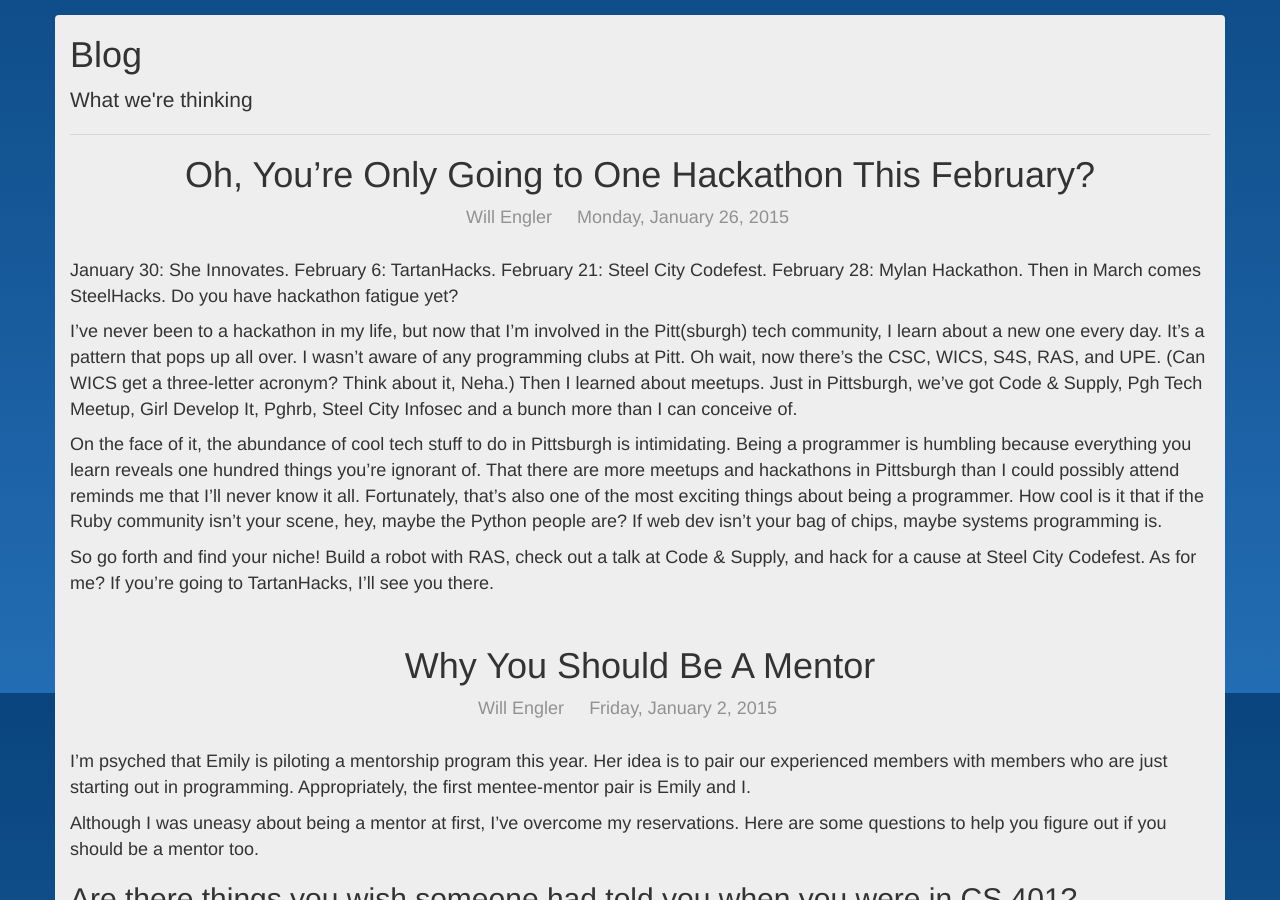
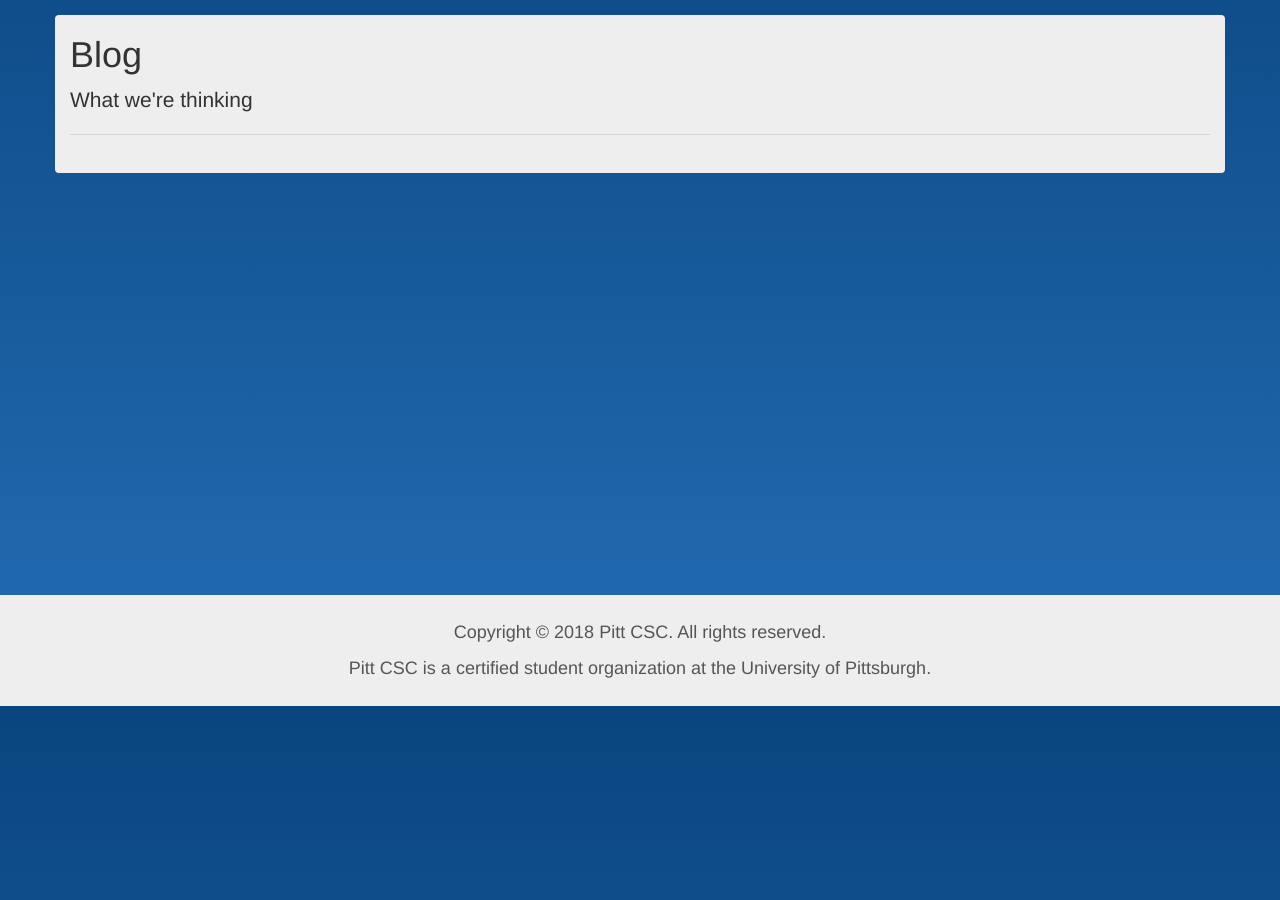
Before and after one commit to pittcsc/old-pittcsc-website-archived, a Jekyll site: the page built from pages/blog.html, in a window 1280 px wide and 900 px high, scrolled down 207 px. Built offline with Jekyll 4.4.1, drawn with Linux system fonts in a browser that asks for light colours; nearby versions of some CDN libraries; after the commit the page ends 913 px from its top, so only the background shows below that; some of the changed text lies outside the part shown.

Commit message:
Purging jobs page and blog posts

```diff
--- a/_posts/2014-08-19-better-together.md
+++ /dev/null
@@ -1,30 +0,0 @@
----
-layout: post
-title: Better. Together.
-author: Will Engler
-date: 2014-08-19 12:23:30
----
-
-A Strong Foundation
---------------------
-
-When I started taking computer science classes at Pitt, I was struck by how helpful my classmates were. Most everyone seemed willing to walk a struggling classmate through a tricky concept or help kill a persistent bug. I’d heard horror stories about cutthroat competitiveness at other departments and schools, but not here. Pitt CS and CoE students are in it together.
-
-So when our president Alex started laying the ground work for the Computer Science Club, I was surprised that something like it didn’t exist already. Did nobody else bother to try? Did past clubs fail because coders don’t like to be organized? Whatever the case, I wanted this club to exist, so I jumped at the chance to be VP.
-
-Growing a Community
--------------------
-
-My vision for the CSC is to build on the strong collaborative spirit that already exists among Pitt CS and CoE students. I want to create a space where we can get together and learn more than we could as individuals.
-
-Our more experienced students have amassed impressive experience from work and side projects. I want this club to be a forum for them to share what they’ve learned. I look forward to watching the veterans step up and lead club projects, helping others get up to speed on technologies that they know in and out.
-
-I also hope that the CSC will be indispensable for new students. The club will be a great way for less experienced students to get up to speed on techniques that you don’t learn in the classroom. I didn’t know that version control was _a thing_ until less than a year ago. If I have my way, our junior members won’t stumble around in ignorance like I did. (Not to suggest that I don’t still stumble around in ignorance all the time. Such is the life of a young developer.)
-
-Let’s Get Started
------------------
-
-I’m excited not just for this club, but for all of the activity brewing in the Pitt CS community. Students4Startups is getting off the ground, [Women in Computer Science][WiCS] will be stronger than ever, and Pitt's chapter of the computing honorary society [Upsilon Pi Epsilon][upe] has been reactivated. Let’s make people jealous that they’re not a CS or CoE major at Pitt.
-
-[WiCS]:	http://www.wics.cs.pitt.edu/
-[upe]:	http://upe.acm.org/
--- a/_posts/2014-10-19-how-were-doing.md
+++ /dev/null
@@ -1,31 +0,0 @@
----
-layout: post
-title: How We're Doing
-author: Will Engler
-date: 2014-10-20 12:40:30
----
-
-The Pitt Computer Science Club has been active for about two months now. With the semester half-way through, now seems like a good time to reflect on how we're doing as a club.
-
-What We've Done Well
------------------------
-
-* **Community**: I think that the most valuable thing this club provides is an opportunity for members to meet each other. I’ve met so many interesting people and made good friends from this club. I hope others have had a similar experience.
-
-* **Meetings and Workshops**: Every week, I look forward to the meetings. We bring in interesting talks, but I most enjoy the parts where we open it up to everyone. I’d like to see more presentations from members, but overall I think the meetings are a success.
-
-* **Branching Out**: If it weren’t for the CSC, I wouldn’t have had the chance to check out some cool meetups or meet some local developers. By bringing in more local developers and letting everyone know about tech events, we can help connect Pitt to Pittsburgh's tech scene.
-
-What We Can Improve On
--------------------------
-
-* **Projects**: Enabling our members to learn by doing was a big priority for us. I'm proud of what we've done on our projects so far, but we can do a much better job of organizing them. The Projects Committee is taking what we've learned this semester and designing a new system. I'm excited to see how our next batch of projects will turn out.
-
-* **Focus**: We're ambitious. We want to put on helpful workshops, run entertaining meetings, organize killer projects, and host big events like hackathons. This ambition is laudable, but I fear that we might overextend ourselves. I for one have overcommitted myself this semester. I haven't been putting enough time into my role as project leader for the beginner security project. In the second half of the semester, I plan on cutting back on some of my commitments to focus on the club’s core mission.
-
-* **Growth**: We could be reaching a ton more students across CS, CoE, IS and more. There are lots of students in these majors who haven't heard of us but would probably like to join. With the officers focused on the day-to-day, we haven't put in the time to bring in new members. We plan to fix this by making a new officer position focused solely on growing the club.
-
-Disclaimer
----------------
-
-This is just my perspective. I can’t speak for all the officers or the club at large. Please contact an officer to let us know how you think the club is doing and how we can improve. Or better yet, come talk to an officer before or after a Monday meeting or find us during the week in Sennott Square.
--- a/_posts/2015-01-02-why-mentor.md
+++ /dev/null
@@ -1,33 +0,0 @@
----
-layout: post
-title: Why You Should Be A Mentor
-author: Will Engler
-date: 2015-01-02 05:45:30
----
-
-I'm psyched that Emily is piloting a mentorship program this year. Her idea is to pair our experienced members with members who are just starting out in programming. Appropriately, the first mentee-mentor pair is Emily and I.
-
-Although I was uneasy about being a mentor at first, I've overcome my reservations. Here are some questions to help you figure out if you should be a mentor too.
-
-Are there things you wish someone had told you when you were in CS 401?
------------------------------------------------------------------------
-
-How can I be a mentor, I wondered, if I’m not a star programmer who has his whole life figured out and 10 job offers from Twitter, Tinder, Grindr et al.? In truth, it doesn’t matter that I’m not the next [Sam Altman][AltmanWiki] (But hey, who knows.). It does matter that I’ve been through a few upper-level electives, thrived in my co-op, and spent a year or two simmering in software culture.
-
-Wouldn’t it be nice if someone told you when you were just starting out that you *must* avoid this and that professor? That it’s ok to feel like everyone is smarter than you because you felt that way too?  That when you were banging your head against the wall trying to make a sticky footer and navbar that this thing called Bootstrap exists and it’s pretty nice? Sure, you’re still a student. You may still suck at making software. But you have something to give.
-
-Do you like people?
--------------------
-
-My next reservation was, what does a mentor even _do_? Do I sit down with Emily and give motivational speeches? That seems weird. Do I make Emily run up and down the Cathedral stairwell while reciting the Java API from memory? Actually, I might do that.
-
-In reality, we’ll meet once a week or so for coffee. She’ll have questions, I’ll occasionally have answers, and I’ll have questions for her. We’ll continue to work closely on club stuff. If we have the opportunity, we might even partner on a side project. The takeaway is that you don’t need a grand mentorship scheme. Find a mentee you mesh with and the rest will follow. Emily’s cool and I’m tolerable, so we mesh.
-
-Have mentors made you a better person?
-----------------------------------------
-
-Most of us are lucky enough to have had teachers, coaches, and friends who have challenged us to better ourselves. My speech coach Ed taught me how to turn an argument into a narrative. My first boss Sarah taught me how to command respect from professionals. My favorite math instructor Jeromy taught me to reason more precisely.
-
-I took so much from these people, but they weren’t flawless Atticus Finch-like pillars of humanity. Ed was famously foul-mouthed and had a chewing tobacco habit that grossed me out. Sarah was a goofball. Jeromy could launch into a half-hour-long reverie of “abstract nonsense” before he realized he’d lost his audience. I’m not perfect either, but I can still help Emily like my mentors helped me.
-
-[AltmanWiki]:	http://en.wikipedia.org/wiki/Sam_Altman
--- a/_posts/2015-01-26-one-hackathon.md
+++ /dev/null
@@ -1,14 +0,0 @@
----
-layout: post
-title: Oh, You’re Only Going to One Hackathon This February?
-author: Will Engler
-date: 2015-01-26 13:02:30
----
-
-January 30: She Innovates. February 6: TartanHacks. February 21: Steel City Codefest. February 28: Mylan Hackathon. Then in March comes SteelHacks. Do you have hackathon fatigue yet?
-
-I’ve never been to a hackathon in my life, but now that I’m involved in the Pitt(sburgh) tech community, I learn about a new one every day. It’s a pattern that pops up all over. I wasn’t aware of any programming clubs at Pitt. Oh wait, now there’s the CSC, WICS, S4S, RAS, and UPE. (Can WICS get a three-letter acronym? Think about it, Neha.) Then I learned about meetups. Just in Pittsburgh, we’ve got Code & Supply, Pgh Tech Meetup, Girl Develop It, Pghrb, Steel City Infosec and a bunch more than I can conceive of.
-
-On the face of it, the abundance of cool tech stuff to do in Pittsburgh is intimidating. Being a programmer is humbling because everything you learn reveals one hundred things you’re ignorant of. That there are more meetups and hackathons in Pittsburgh than I could possibly attend reminds me that I’ll never know it all. Fortunately, that’s also one of the most exciting things about being a programmer. How cool is it that if the Ruby community isn’t your scene, hey, maybe the Python people are? If web dev isn’t your bag of chips, maybe systems programming is.
-
-So go forth and find your niche! Build a robot with RAS, check out a talk at Code & Supply, and hack for a cause at Steel City Codefest. As for me? If you’re going to TartanHacks, I’ll see you there.
--- a/jobs/index.html
+++ /dev/null
@@ -1,21 +0,0 @@
----
-layout: page
-title: Jobs and Internship
-lead: |
-  Interested in a job or an internship?  Check out our listing of opportunities
-  that we've been told about.  From part-time work with startups to full time
-  positions for the summer of after school, we have things available for all
-  skill levels.
----
-
-{% assign sorted_jobs = site.jobs | sort: 'last-updated' | reverse %}
-<div class='job-list'>
-  {% for job in sorted_jobs %}
-    <div class='job-list-item'>
-      <h3><a href='{{ job.url }}'>{{ job.title }}</a></h3>
-      <span class='last-updated'>
-        Last updated: {{ job.last-updated | date: '%B %d, %Y' }}
-      </span>
-    </div>
-  {% endfor %}
-</div>
```
Also changed, not shown: _layouts/default.html (+3 -5 lines), jobs/feed.xml (deleted, +0 -19 lines), 3 other files.
